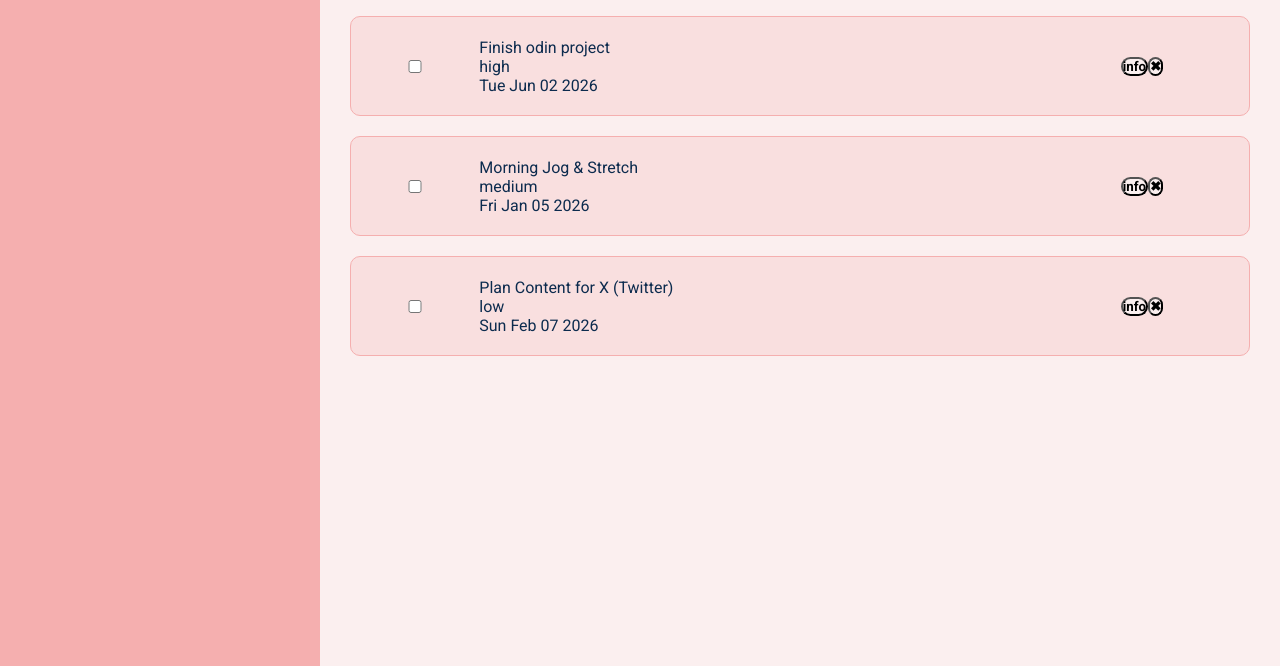
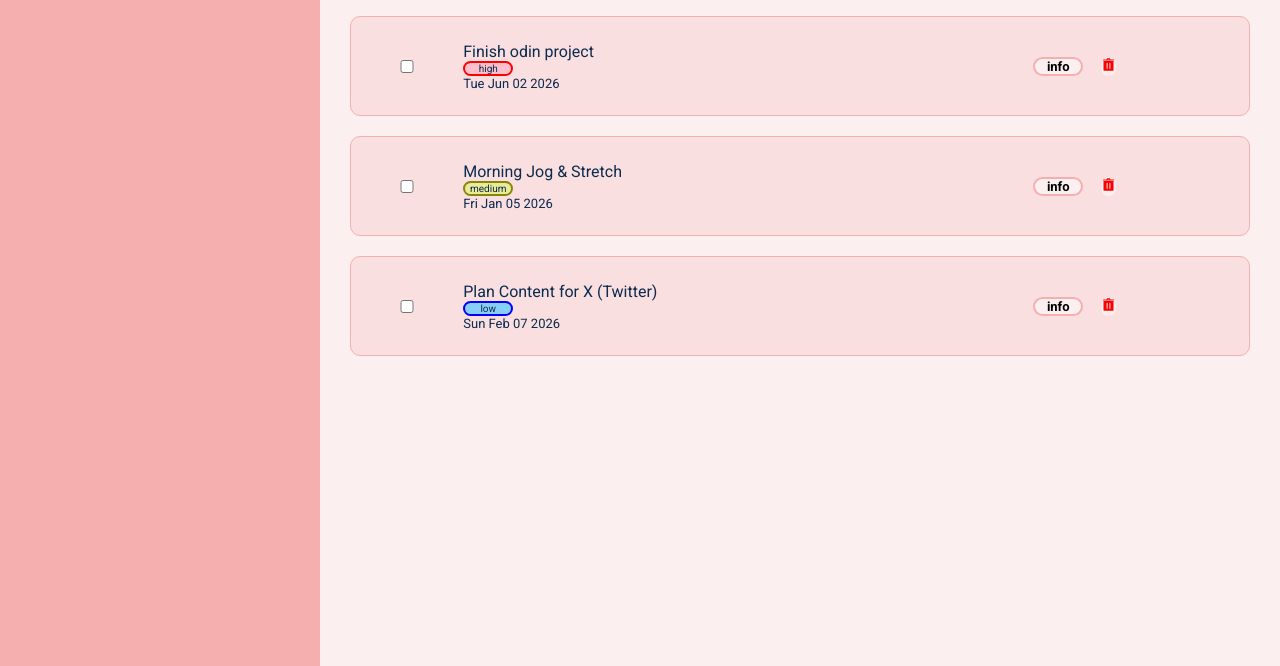
Before and after one commit to Mr-oghoski-AB/ToDo, a website built with webpack: page src/template.html in a window 1280 px wide. Shown: the part 134-800 px from the top of the page. Built offline with nearby package versions, Linux system fonts and the light colour scheme.

Commit message:
added some styles & fixed the priority color

```diff
--- a/src/render.js
+++ b/src/render.js
@@ -19,7 +19,12 @@ const renderModule = (function () {
       const del = document.createElement("button");
       const edit = document.createElement("button");
 
-      del.textContent = "✖";
+      div.classList.add('sec');
+
+
+
+      del.innerHTML =
+        '<svg clip-rule="evenodd" fill-rule="evenodd" stroke-linejoin="round" stroke-miterlimit="2" viewBox="0 0 24 24" xmlns="http://www.w3.org/2000/svg"><path d="m20.015 6.506h-16v14.423c0 .591.448 1.071 1 1.071h14c.552 0 1-.48 1-1.071 0-3.905 0-14.423 0-14.423zm-5.75 2.494c.414 0 .75.336.75.75v8.5c0 .414-.336.75-.75.75s-.75-.336-.75-.75v-8.5c0-.414.336-.75.75-.75zm-4.5 0c.414 0 .75.336.75.75v8.5c0 .414-.336.75-.75.75s-.75-.336-.75-.75v-8.5c0-.414.336-.75.75-.75zm-.75-5v-1c0-.535.474-1 1-1h4c.526 0 1 .465 1 1v1h5.254c.412 0 .746.335.746.747s-.334.747-.746.747h-16.507c-.413 0-.747-.335-.747-.747s.334-.747.747-.747zm4.5 0v-.5h-3v.5z" fill ="red"/></svg>';
       del.classList.add("delete");
       del.dataset.project = activeProject;
       del.dataset.index = index;
@@ -54,6 +59,22 @@ const renderModule = (function () {
 
       myTodo.append(todo);
     });
+
+    const sec = document.querySelectorAll('.sec :nth-child(2)');
+        console.log(sec);
+      sec.forEach((p) => {
+         switch (p.textContent) {
+          case 'high':
+            p.classList.add('high')
+            break;
+          case 'medium':
+            p.classList.add('medium')
+            break;
+          case 'low':
+            p.classList.add('low')
+            break;
+        }
+      });
   };
 
   return {
--- a/src/style.css
+++ b/src/style.css
@@ -77,14 +77,19 @@ button {
    padding: 10px;
 }
 
+.project p:hover{
+  background-color: #F5AFAF;
+}
+
 #myTodo {
     margin-top: 20px;
     padding: 30px;
 }
 
+
 .todo {
     display: grid;
-    grid-template-columns: 1fr 5fr 1fr;
+    grid-template-columns: 1fr 5fr 2fr;
     align-items: center;
     border: 1px solid var(--sideBarcolor);
     background-color: var(--headerColour);
@@ -92,7 +97,11 @@ button {
     min-height: 100px;
     margin-bottom: 20px;
 }
-
+.todo > :last-child {
+  width: 100px;
+  display: flex;
+  justify-content: space-around;
+}
 input{
     cursor: pointer;
 }
@@ -117,12 +126,13 @@ dialog {
     top: 20%;
     left: 40%;
     height: 200px;
-    background-color: var(--header);
+    background-color: transparent ;
     color: var(--font);
     height: 500px;
     width: 300px;
-    border-radius: 30px;
+    border-radius: 5px;
     animation: fade-out 0.7s ease-out;
+    border: solid 1px black;
 }
 
 ::backdrop {
@@ -193,3 +203,70 @@ dialog form{
   text-decoration: line-through;
   opacity: 0.6;
 }
+
+.projDel {
+  color: red;
+  border: none;
+  background-color: var(--headerColour);
+  transition: transform 0.6s cubic-bezier(0.4,0,0.2,1);
+}
+
+.projDel:hover{
+   transform: rotate(360deg) scale(1.1);
+}
+
+svg {
+  width: 15px;
+  height: 15px;
+  color: red;
+}
+
+.high {
+  background-color: pink;
+  width: 50px;
+  border: 2px solid red;
+  border-radius: 20px;
+  text-align: center;
+  font-size: 10px;
+}
+.medium {
+  background-color: rgb(234, 234, 151);
+  width: 50px;
+  border: 2px solid rgb(134, 134, 9);
+  border-radius: 20px;
+  text-align: center;
+  font-size: 10px;
+}
+.low {
+  background-color: lightskyblue;
+  width: 50px;
+  border: 2px solid blue;
+  border-radius: 20px;
+  text-align: center;
+  font-size: 10px;
+}
+
+.sec p:last-child {
+  font-size: small;
+}
+
+.delete {
+   border: none;
+   transition: transform 0.6s cubic-bezier(0.4,0,0.2,1);
+}
+
+.delete:hover{
+  transform: scale(1.5);
+}
+
+.edit {
+  border-radius: 13px;
+  background-color: var(--body);
+  border: 2px solid var(--sideBarcolor);
+  width: 50px;
+  font-size: small;
+}
+
+.edit:hover {
+  background-color: lightblue;
+}
```
